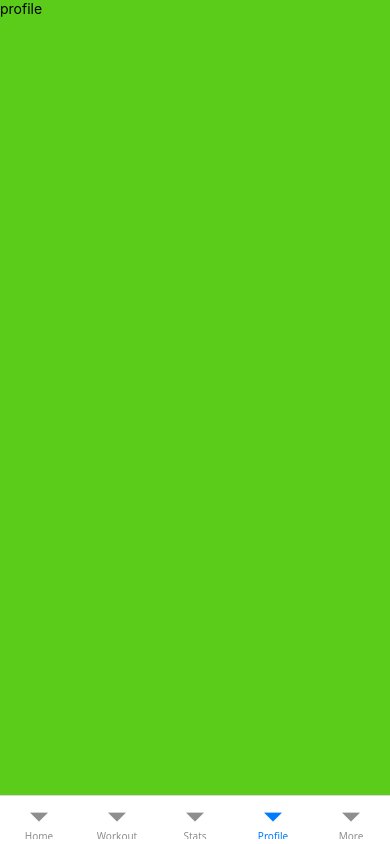
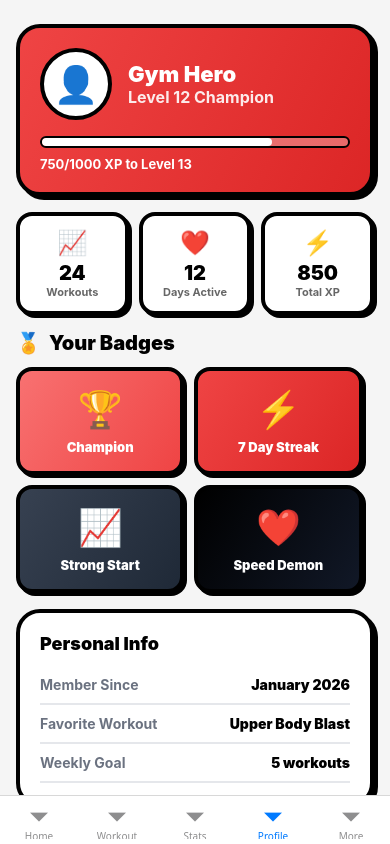
Before and after one commit to Oasis-NEU/s26-group-16, a React Native app: screen /Profile in a window 390 px wide. Built offline with nearby package versions, Linux system fonts and the light colour scheme.

Commit message:
profile screen complete

```diff
--- /dev/null
+++ b/src/components/BadgesSection.js
@@ -0,0 +1,79 @@
+import { View, Text, StyleSheet } from 'react-native'
+import { LinearGradient } from 'expo-linear-gradient'
+
+const badges = [
+    { emoji: '🏆', name: 'Champion', gradientColors: ['#f87171', '#ef4444'] },
+    { emoji: '⚡', name: '7 Day Streak', gradientColors: ['#ef4444', '#dc2626'] },
+    { emoji: '📈', name: 'Strong Start', gradientColors: ['#374151', '#1f2937'] },
+    { emoji: '❤️', name: 'Speed Demon', gradientColors: ['#000000', '#111827'] },
+]
+
+function BadgeCard({ emoji, name, gradientColors }) {
+    return (
+        <View style={styles.shadowWrapper}>
+            <LinearGradient
+                colors={gradientColors}
+                start={{ x: 0, y: 0 }}
+                end={{ x: 1, y: 1 }}
+                style={styles.card}
+            >
+                <Text style={styles.emoji}>{emoji}</Text>
+                <Text style={styles.name}>{name}</Text>
+            </LinearGradient>
+        </View>
+    )
+}
+
+export default function BadgesSection() {
+    return (
+        <View style={styles.container}>
+            <Text style={styles.sectionTitle}>🏅  Your Badges</Text>
+            <View style={styles.grid}>
+                {badges.map((badge, i) => (
+                    <BadgeCard key={i} {...badge} />
+                ))}
+            </View>
+        </View>
+    )
+}
+
+const styles = StyleSheet.create({
+    container: {
+        marginVertical: 8,
+    },
+    sectionTitle: {
+        fontSize: 20,
+        fontWeight: '900',
+        color: '#000000',
+        marginBottom: 12,
+    },
+    grid: {
+        flexDirection: 'row',
+        flexWrap: 'wrap',
+        gap: 10,
+    },
+    shadowWrapper: {
+        width: '47%',
+        backgroundColor: '#000000',
+        borderRadius: 16,
+        transform: [{ translateX: 3 }, { translateY: 3 }],
+    },
+    card: {
+        borderRadius: 16,
+        borderWidth: 4,
+        borderColor: '#000000',
+        padding: 16,
+        alignItems: 'center',
+        transform: [{ translateX: -3 }, { translateY: -3 }],
+    },
+    emoji: {
+        fontSize: 36,
+        marginBottom: 8,
+    },
+    name: {
+        color: 'white',
+        fontSize: 13,
+        fontWeight: '900',
+        textAlign: 'center',
+    },
+})
--- /dev/null
+++ b/src/components/PersonalInfo.js
@@ -0,0 +1,64 @@
+import { View, Text, StyleSheet } from 'react-native'
+
+function InfoRow({ label, value }) {
+    return (
+        <View style={styles.row}>
+            <Text style={styles.label}>{label}</Text>
+            <Text style={styles.value}>{value}</Text>
+        </View>
+    )
+}
+
+export default function PersonalInfo() {
+    return (
+        <View style={styles.shadowWrapper}>
+            <View style={styles.card}>
+                <Text style={styles.title}>Personal Info</Text>
+                <InfoRow label="Member Since" value="January 2026" />
+                <InfoRow label="Favorite Workout" value="Upper Body Blast" />
+                <InfoRow label="Weekly Goal" value="5 workouts" />
+            </View>
+        </View>
+    )
+}
+
+const styles = StyleSheet.create({
+    shadowWrapper: {
+        backgroundColor: '#000000',
+        borderRadius: 24,
+        marginVertical: 8,
+        transform: [{ translateX: 4 }, { translateY: 4 }],
+    },
+    card: {
+        backgroundColor: '#ffffff',
+        borderRadius: 24,
+        borderWidth: 4,
+        borderColor: '#000000',
+        padding: 20,
+        transform: [{ translateX: -4 }, { translateY: -4 }],
+    },
+    title: {
+        fontSize: 18,
+        fontWeight: '900',
+        color: '#000000',
+        marginBottom: 12,
+    },
+    row: {
+        flexDirection: 'row',
+        justifyContent: 'space-between',
+        alignItems: 'center',
+        paddingVertical: 10,
+        borderBottomWidth: 2,
+        borderBottomColor: '#e5e7eb',
+    },
+    label: {
+        fontSize: 14,
+        fontWeight: '700',
+        color: '#6b7280',
+    },
+    value: {
+        fontSize: 14,
+        fontWeight: '900',
+        color: '#000000',
+    },
+})
--- /dev/null
+++ b/src/components/ProfileHeader.js
@@ -0,0 +1,98 @@
+import { View, Text, StyleSheet } from 'react-native'
+import { LinearGradient } from 'expo-linear-gradient'
+
+export default function ProfileHeader() {
+    return (
+        <View style={styles.shadowWrapper}>
+            <LinearGradient
+                colors={['#ef4444', '#dc2626']}
+                start={{ x: 0, y: 0 }}
+                end={{ x: 1, y: 1 }}
+                style={styles.card}
+            >
+                {/* Avatar + Name */}
+                <View style={styles.topRow}>
+                    <View style={styles.avatarWrapper}>
+                        <Text style={styles.avatarEmoji}>👤</Text>
+                    </View>
+                    <View>
+                        <Text style={styles.name}>Gym Hero</Text>
+                        <Text style={styles.level}>Level 12 Champion</Text>
+                    </View>
+                </View>
+
+                {/* XP Bar */}
+                <View style={styles.xpBarBackground}>
+                    <View style={styles.xpBarFill} />
+                </View>
+                <Text style={styles.xpText}>750/1000 XP to Level 13</Text>
+            </LinearGradient>
+        </View>
+    )
+}
+
+const styles = StyleSheet.create({
+    shadowWrapper: {
+        backgroundColor: '#000000',
+        borderRadius: 24,
+        marginVertical: 8,
+        transform: [{ translateX: 4 }, { translateY: 4 }],
+    },
+    card: {
+        borderRadius: 24,
+        padding: 20,
+        borderWidth: 4,
+        borderColor: '#000000',
+        transform: [{ translateX: -4 }, { translateY: -4 }],
+    },
+    topRow: {
+        flexDirection: 'row',
+        alignItems: 'center',
+        gap: 16,
+        marginBottom: 16,
+    },
+    avatarWrapper: {
+        width: 72,
+        height: 72,
+        borderRadius: 36,
+        backgroundColor: '#ffffff',
+        borderWidth: 4,
+        borderColor: '#000000',
+        alignItems: 'center',
+        justifyContent: 'center',
+    },
+    avatarEmoji: {
+        fontSize: 36,
+    },
+    name: {
+        color: 'white',
+        fontSize: 22,
+        fontWeight: '900',
+    },
+    level: {
+        color: 'white',
+        fontSize: 16,
+        fontWeight: '700',
+        opacity: 0.9,
+    },
+    xpBarBackground: {
+        backgroundColor: 'rgba(255,255,255,0.3)',
+        borderRadius: 999,
+        height: 12,
+        borderWidth: 2,
+        borderColor: '#000000',
+        overflow: 'hidden',
+        marginBottom: 8,
+    },
+    xpBarFill: {
+        backgroundColor: '#ffffff',
+        height: '100%',
+        width: '75%',
+        borderRadius: 999,
+    },
+    xpText: {
+        color: 'white',
+        fontSize: 13,
+        fontWeight: '700',
+    },
+})
--- /dev/null
+++ b/src/components/StatsGrid.js
@@ -0,0 +1,61 @@
+import { View, Text, StyleSheet } from 'react-native'
+
+function StatBox({ emoji, value, label }) {
+    return (
+        <View style={styles.shadowWrapper}>
+            <View style={styles.box}>
+                <Text style={styles.emoji}>{emoji}</Text>
+                <Text style={styles.value}>{value}</Text>
+                <Text style={styles.label}>{label}</Text>
+            </View>
+        </View>
+    )
+}
+
+export default function StatsGrid() {
+    return (
+        <View style={styles.grid}>
+            <StatBox emoji="📈" value="24" label="Workouts" />
+            <StatBox emoji="❤️" value="12" label="Days Active" />
+            <StatBox emoji="⚡" value="850" label="Total XP" />
+        </View>
+    )
+}
+
+const styles = StyleSheet.create({
+    grid: {
+        flexDirection: 'row',
+        gap: 10,
+        marginVertical: 8,
+    },
+    shadowWrapper: {
+        flex: 1,
+        backgroundColor: '#000000',
+        borderRadius: 16,
+        transform: [{ translateX: 3 }, { translateY: 3 }],
+    },
+    box: {
+        flex: 1,
+        backgroundColor: '#ffffff',
+        borderRadius: 16,
+        borderWidth: 4,
+        borderColor: '#000000',
+        padding: 12,
+        alignItems: 'center',
+        transform: [{ translateX: -3 }, { translateY: -3 }],
+    },
+    emoji: {
+        fontSize: 24,
+        marginBottom: 4,
+    },
+    value: {
+        fontSize: 20,
+        fontWeight: '900',
+        color: '#000000',
+    },
+    label: {
+        fontSize: 11,
+        fontWeight: '700',
+        color: '#00000099',
+    },
+})
--- a/src/screens/ProfileScreen.js
+++ b/src/screens/ProfileScreen.js
@@ -1,13 +1,20 @@
-// Empty Profile Screen
-
-import { ScrollView, View, Text, StyleSheet } from 'react-native'
-import WorkoutCard from '../components/WorkoutCard'
-
+import { View, Text, ScrollView, StyleSheet, TouchableOpacity } from 'react-native'
+import ProfileHeader from '../components/ProfileHeader'
+import StatsGrid from '../components/StatsGrid'
+import BadgesSection from '../components/BadgesSection'
+import PersonalInfo from '../components/PersonalInfo'
 
 export default function ProfileScreen() {
     return (
         <ScrollView style={styles.container}>
-            <Text styles={styles.desc}>profile</Text>
+            <ProfileHeader />
+            <StatsGrid />
+            <BadgesSection />
+            <PersonalInfo />
+
+            <TouchableOpacity style={styles.settingsButton}>
+                <Text style={styles.settingsButtonText}>⚙️  Edit Profile</Text>
+            </TouchableOpacity>
         </ScrollView>
     )
 }
@@ -15,10 +22,24 @@ export default function ProfileScreen() {
 const styles = StyleSheet.create({
     container: {
         flex: 1,
-        backgroundColor: '#5acc19'
+        backgroundColor: '#f5f5f5',
+        padding: 16,
     },
-    text: {
-        fontSize: 15,
-        color: 'black'
-    }
+    settingsButton: {
+        backgroundColor: '#ffffff',
+        borderRadius: 20,
+        borderWidth: 4,
+        borderColor: '#000000',
+        paddingVertical: 16,
+        paddingHorizontal: 24,
+        marginVertical: 10,
+        alignItems: 'center',
+        shadowColor: '#000000',
+        elevation: 6,
+    },
+    settingsButtonText: {
+        color: '#000000',
+        fontSize: 18,
+        fontWeight: '900',
+    },
 })
```
